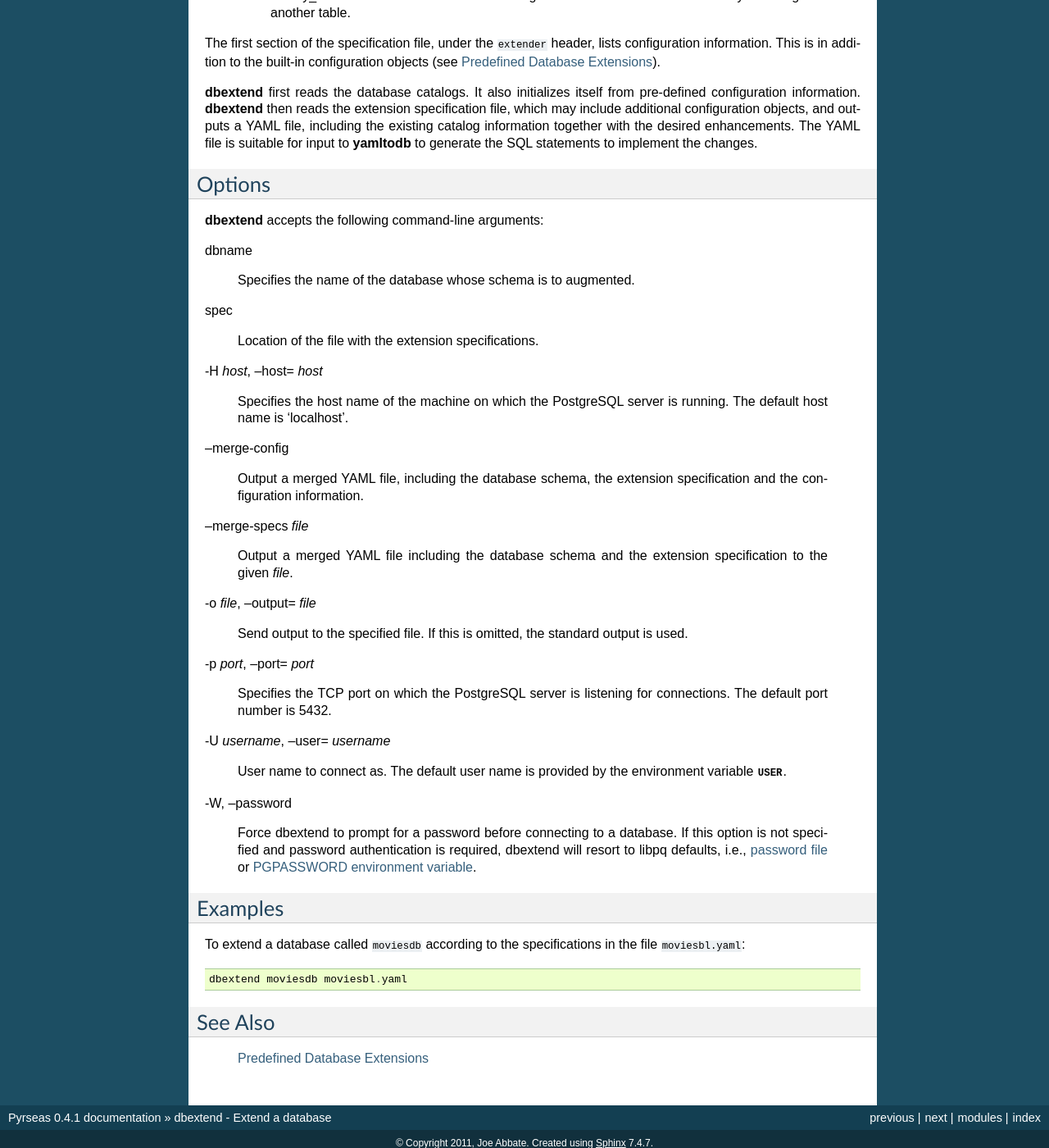
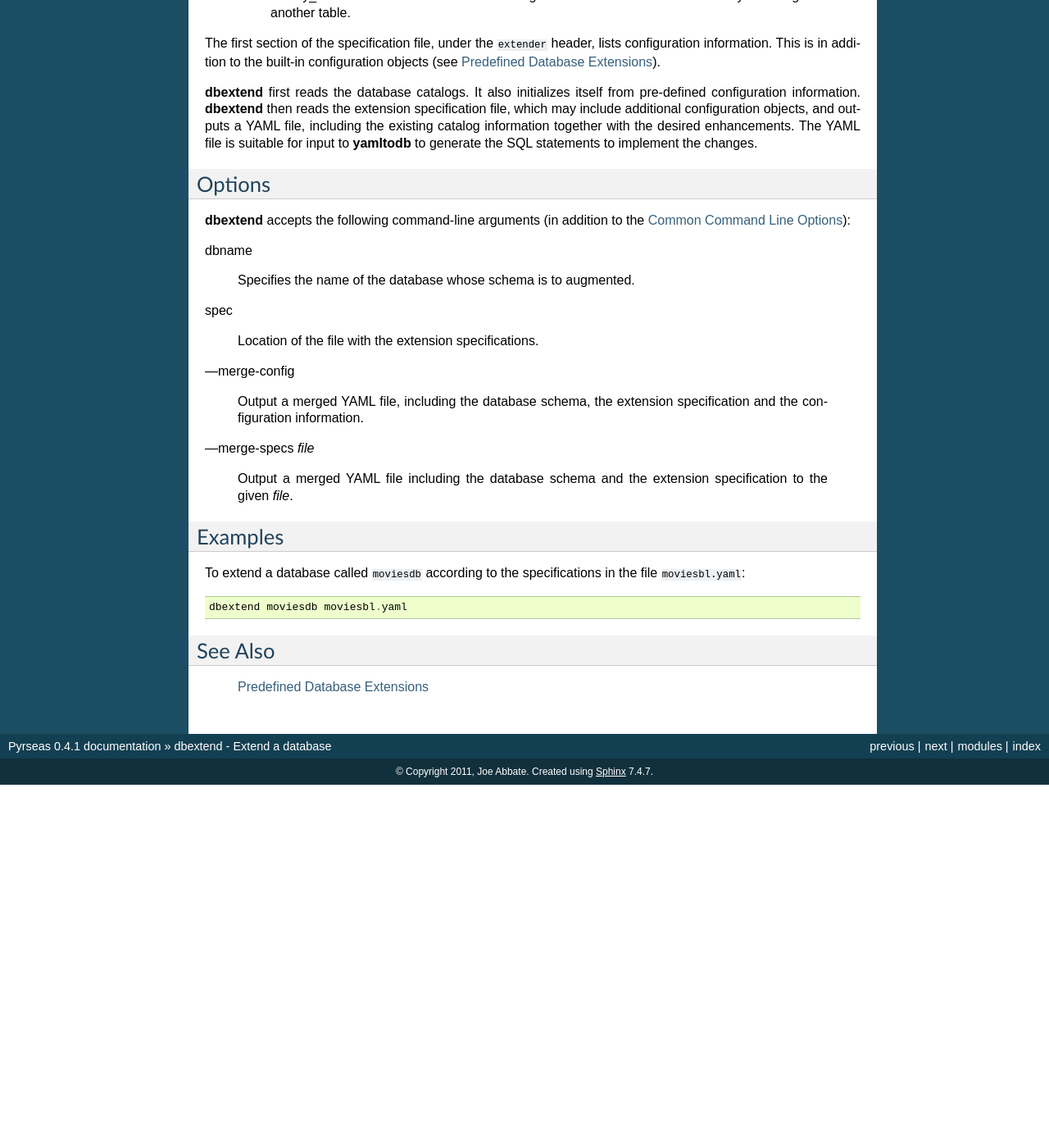
Before and after one commit to perseas/Pyrseas, a Sphinx documentation site: the page built from docs/dbextend.rst, in a window 1280 px wide and 1400 px high, scrolled down 1039 px. Shown: the whole window at 82% size. Built offline with Sphinx 7.4.7, drawn with Linux system fonts in a browser that asks for light colours; after the commit the page ends 1996 px from its top, so only the background shows below that.

Commit message:
Replace optparse by argparse in dbextend.
 * docs/dbextend.rst: Remove common options and cross-reference to
   common options page.
 * pyrseas/dbextend.py: Use argparse instead of optparse. Inherit
   common options from parent_parser.

```diff
--- a/docs/dbextend.rst
+++ b/docs/dbextend.rst
@@ -79,7 +79,8 @@ changes.
 Options
 -------
 
-:program:`dbextend` accepts the following command-line arguments:
+:program:`dbextend` accepts the following command-line arguments (in
+addition to the :doc:`cmdargs`):
 
 dbname
 
@@ -89,45 +90,15 @@ spec
 
     Location of the file with the extension specifications.
 
--H `host`, --host= `host`
-
-    Specifies the host name of the machine on which the PostgreSQL
-    server is running. The default host name is 'localhost'.
-
---merge\-config
+---merge-config
 
     Output a merged YAML file, including the database schema, the
     extension specification and the configuration information.
 
---merge\-specs `file`
+---merge-specs `file`
 
     Output a merged YAML file including the database schema and the
     extension specification to the given `file`.
-
--o `file`, --output= `file`
-
-    Send output to the specified file. If this is omitted, the
-    standard output is used.
-
--p `port`, --port= `port`
-
-    Specifies the TCP port on which the PostgreSQL server is listening
-    for connections. The default port number is 5432.
-
--U `username`, --user= `username`
-
-    User name to connect as. The default user name is provided by the
-    environment variable :envvar:`USER`.
-
--W\, --password
-
-    Force dbextend to prompt for a password before connecting to a
-    database.  If this option is not specified and password
-    authentication is required, dbextend will resort to libpq
-    defaults, i.e., `password file
-    <http://www.postgresql.org/docs/current/static/libpq-pgpass.html>`_
-    or `PGPASSWORD environment variable
-    <http://www.postgresql.org/docs/current/static/libpq-envars.html>`_.
 
 Examples
 --------
```
Also changed, not shown: 1 other file.
